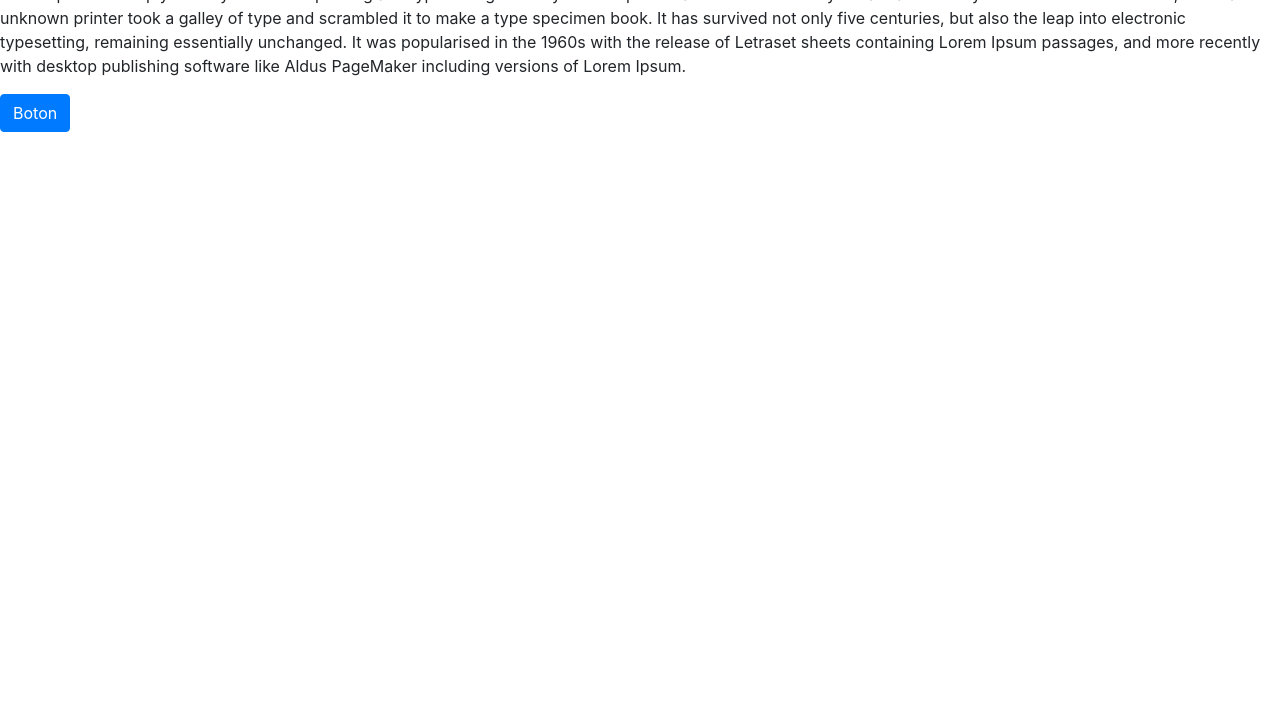
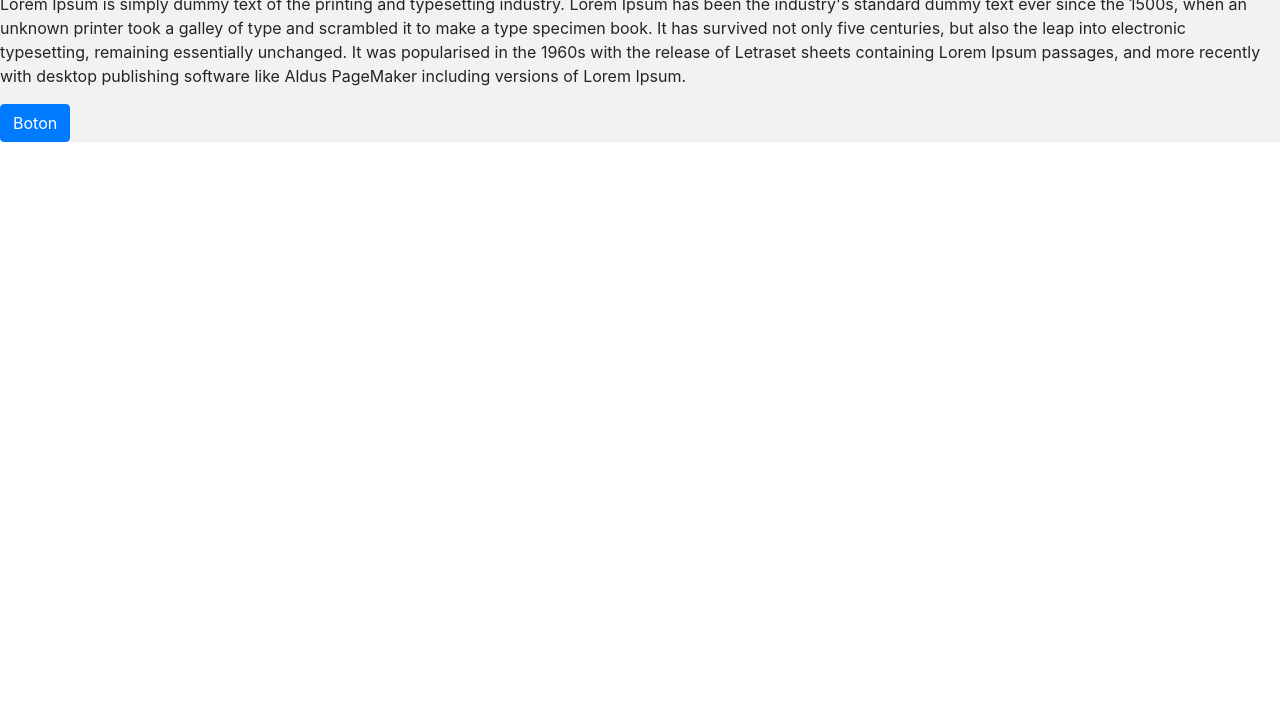
Before and after one commit to jjzaratem/bootstrap4, a plain HTML site: page grid.html in a window 1280 px wide. Shown: the part 74-800 px from the top of the page. Drawn offline with Linux system fonts and the light colour scheme.

Commit message:
Basic content

```diff
--- a/grid.html
+++ b/grid.html
@@ -4,17 +4,26 @@
     <!-- Required meta tags -->
     <meta charset="utf-8">
     <meta name="viewport" content="width=device-width, initial-scale=1, shrink-to-fit=no">
-    <meta http-equiv="X-UA-Compatible" content="ie=edge">
-
     <link rel="stylesheet" href="css/bootstrap.min.css">
 
     <title>Grid</title>
+    <style>
+        .row > div{
+            background: #f2f2f2;
+            margin: 10px 0;
+        }
+    </style>
   </head>
   <body>
     <div class="contairner">
-        <h1>Hello, world!</h1>
-        <p>Lorem Ipsum is simply dummy text of the printing and typesetting industry. Lorem Ipsum has been the industry's standard dummy text ever since the 1500s, when an unknown printer took a galley of type and scrambled it to make a type specimen book. It has survived not only five centuries, but also the leap into electronic typesetting, remaining essentially unchanged. It was popularised in the 1960s with the release of Letraset sheets containing Lorem Ipsum passages, and more recently with desktop publishing software like Aldus PageMaker including versions of Lorem Ipsum.</p>
-        <button class="btn btn-primary">Boton</button>
+        <div class="row">
+            <div class="col">
+                <h1>Hello, world!</h1>
+                <p>Lorem Ipsum is simply dummy text of the printing and typesetting industry. Lorem Ipsum has been the industry's standard dummy text ever since the 1500s, when an unknown printer took a galley of type and scrambled it to make a type specimen book. It has survived not only five centuries, but also the leap into electronic typesetting, remaining essentially unchanged. It was popularised in the 1960s with the release of Letraset sheets containing Lorem Ipsum passages, and more recently with desktop publishing software like Aldus PageMaker including versions of Lorem Ipsum.</p>
+                <button class="btn btn-primary">Boton</button>
+            </div>
+        </div>
+
     </div>
 
     <script src="js/jquery-3.5.1.min.js"></script>
```
